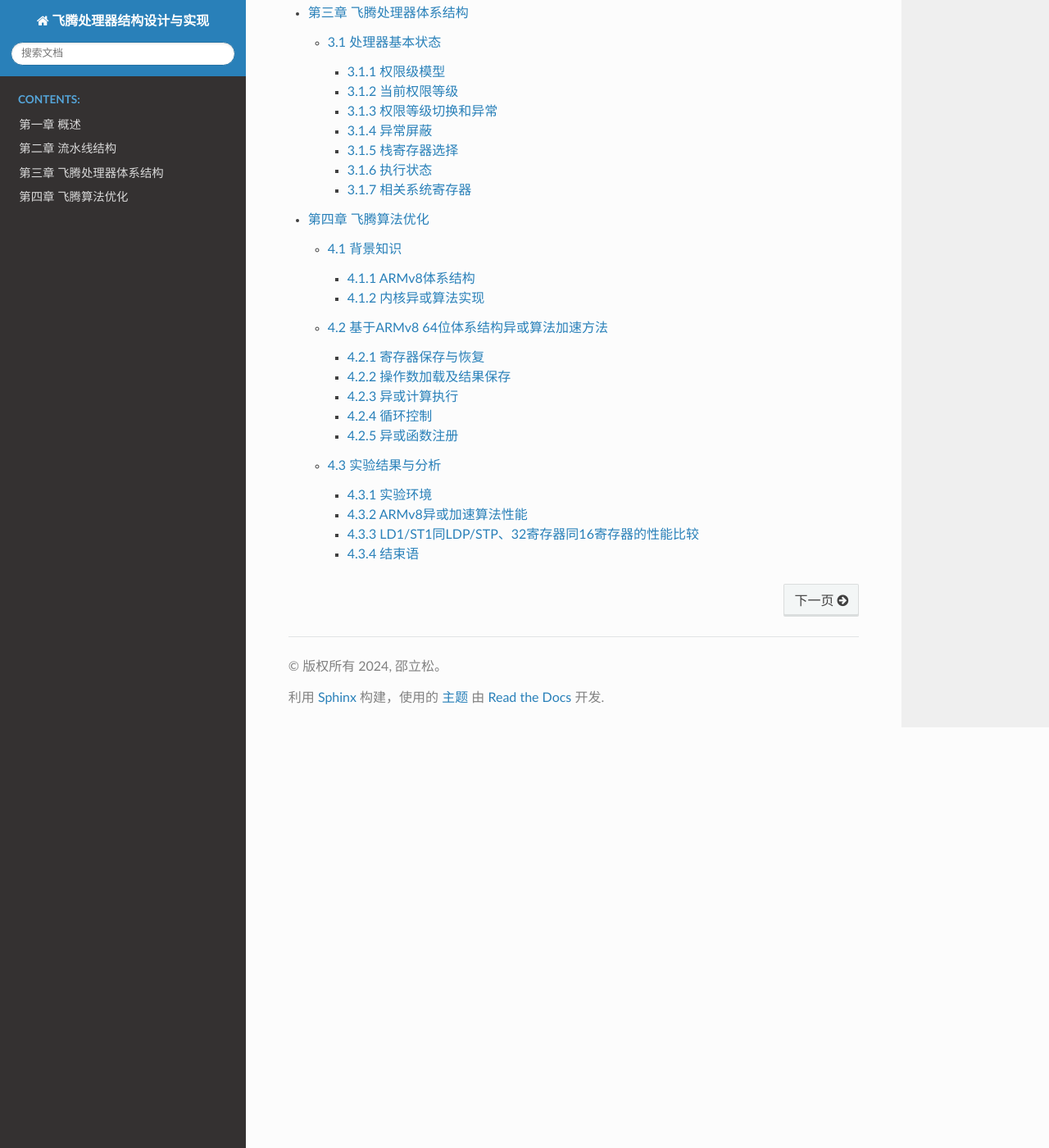
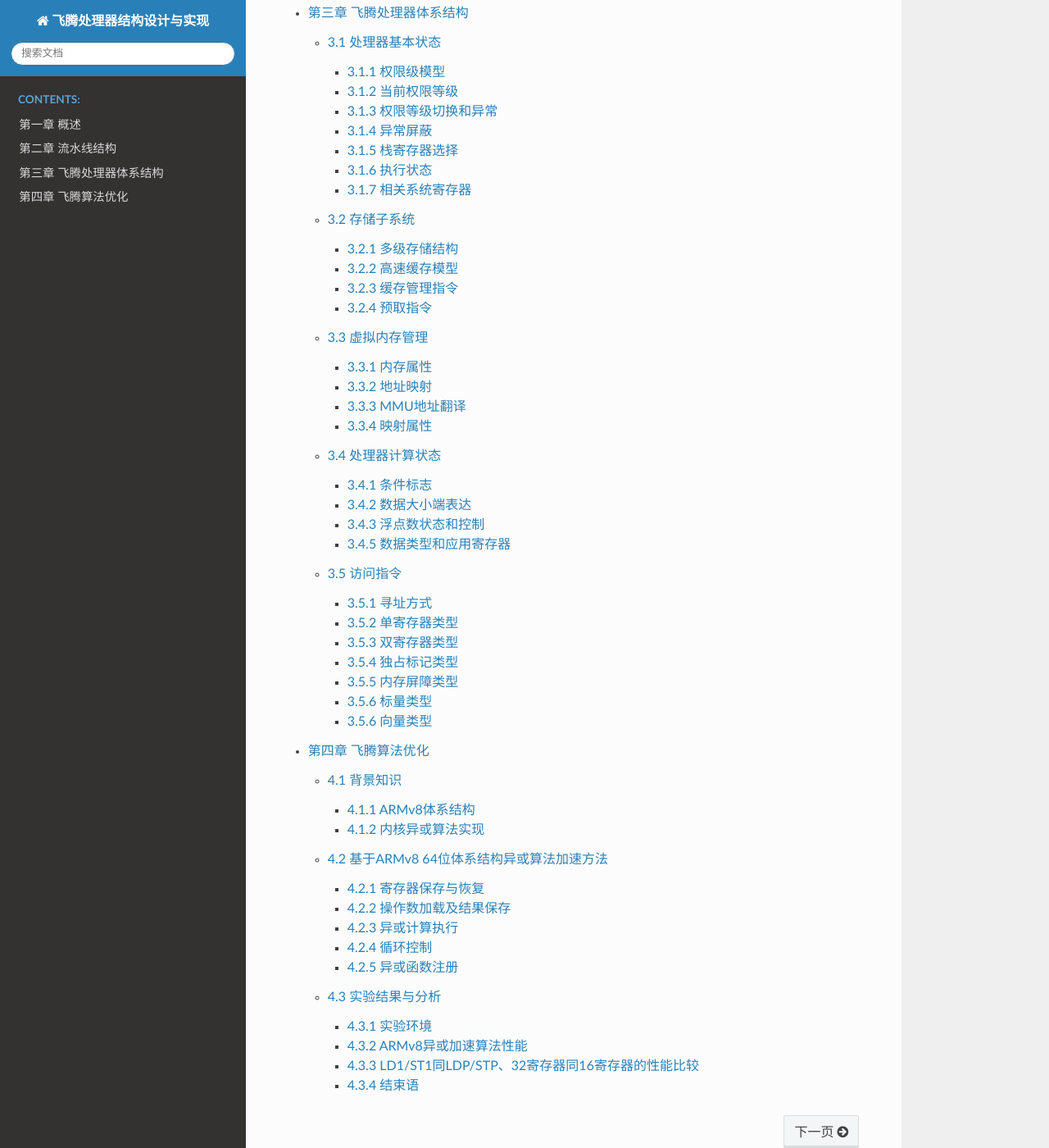
Before and after one commit to DaiZhiyuan/DocGen, a Sphinx documentation site: the page built from source/index.rst, in a window 1280 px wide and 1400 px high, scrolled down 692 px. Shown: the whole window at 82% size. Built offline with Sphinx 7.4.7 and the Read the Docs theme 3.1.0, drawn with Linux system fonts in a browser that asks for light colours.

Commit message:
add section for 3.2 3.3 3.4 3.5
Signed-off-by: Daizhiyuan <daizhiyuan@phytium.com.cn>

```diff
--- /dev/null
+++ b/source/chapter3/3.2_存储子系统.rst
@@ -0,0 +1,14 @@
+3.2 存储子系统
+##############
+
+3.2.1 多级存储结构
+==================
+
+3.2.2 高速缓存模型
+==================
+
+3.2.3 缓存管理指令
+==================
+
+3.2.4 预取指令
+==============
--- /dev/null
+++ b/source/chapter3/3.3_虚拟内存管理.rst
@@ -0,0 +1,14 @@
+3.3 虚拟内存管理
+################
+
+3.3.1 内存属性
+==============
+
+3.3.2 地址映射
+==============
+
+3.3.3 MMU地址翻译
+=================
+
+3.3.4 映射属性
+==============
--- /dev/null
+++ b/source/chapter3/3.4_处理器计算状态.rst
@@ -0,0 +1,14 @@
+3.4 处理器计算状态
+##################
+
+3.4.1 条件标志
+==============
+
+3.4.2 数据大小端表达
+====================
+
+3.4.3 浮点数状态和控制
+======================
+
+3.4.5 数据类型和应用寄存器
+==========================
--- /dev/null
+++ b/source/chapter3/3.5_访存指令.rst
@@ -0,0 +1,23 @@
+3.5 访问指令
+############
+
+3.5.1 寻址方式
+==============
+
+3.5.2 单寄存器类型
+==================
+
+3.5.3 双寄存器类型
+==================
+
+3.5.4 独占标记类型
+==================
+
+3.5.5 内存屏障类型
+==================
+
+3.5.6 标量类型
+==============
+
+3.5.6 向量类型
+==============
--- a/source/chapter3/index.rst
+++ b/source/chapter3/index.rst
@@ -7,4 +7,8 @@
    :maxdepth: 2
    :caption: Contents:
 
-   3.1_处理器基本状态
+   3.1_处理器基本状态.rst
+   3.2_存储子系统.rst
+   3.3_虚拟内存管理.rst
+   3.4_处理器计算状态.rst
+   3.5_访存指令.rst
```
